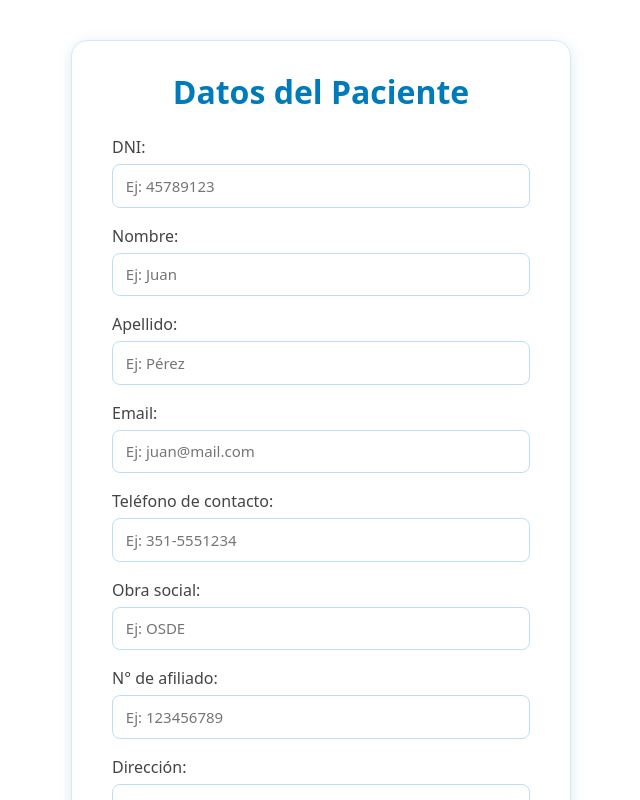
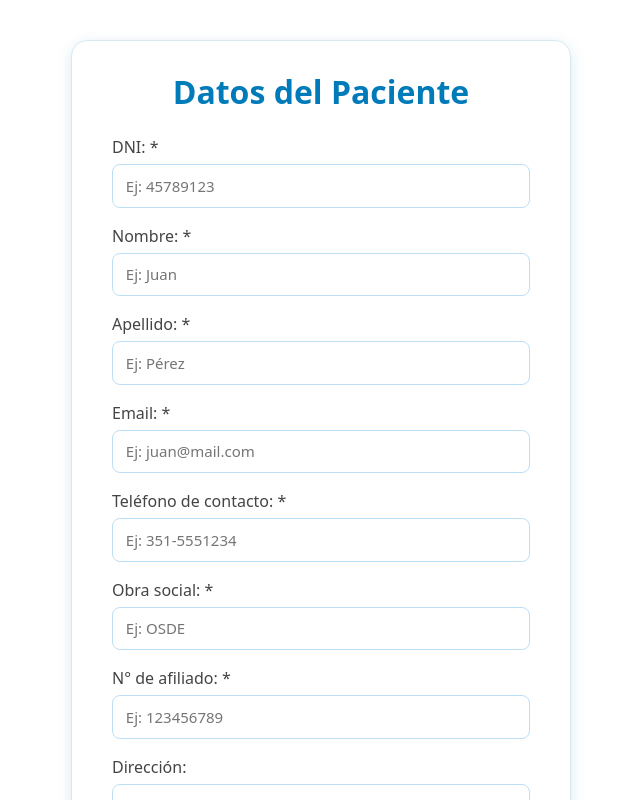
Before and after one commit to 113013-DeSanNicolasMacanoIndira/frontend-TFPS-Ally, an Angular app: page /registrar in a window 1280 px wide. Shown: the top 800 px of the page, without its empty margins (319-959 px from the left). Built offline with nearby package versions, Linux system fonts and the light colour scheme.

Commit message:
modificacion

```diff
--- a/src/app/features/pacientes/pages/registrar-paciente/registrar-paciente.component.html
+++ b/src/app/features/pacientes/pages/registrar-paciente/registrar-paciente.component.html
@@ -5,47 +5,47 @@
 
     <!-- DNI -->
     <div class="form-group">
-      <label for="dni">DNI:</label>
+      <label for="dni">DNI: <span class="required">*</span></label>
       <input id="dni" type="text" formControlName="dni" placeholder="Ej: 45789123" />
     </div>
 
     <!-- Nombre -->
     <div class="form-group">
-      <label for="nombre">Nombre:</label>
+      <label for="nombre">Nombre: <span class="required">*</span></label>
       <input id="nombre" type="text" formControlName="nombre" placeholder="Ej: Juan" />
     </div>
 
     <!-- Apellido -->
     <div class="form-group">
-      <label for="apellido">Apellido:</label>
+      <label for="apellido">Apellido: <span class="required">*</span></label>
       <input id="apellido" type="text" formControlName="apellido" placeholder="Ej: Pérez" />
     </div>
 
     <!-- Email -->
     <div class="form-group">
-      <label for="email">Email:</label>
+      <label for="email">Email: <span class="required">*</span></label>
       <input id="email" type="email" formControlName="email" placeholder="Ej: juan@mail.com" />
     </div>
 
     <!-- Teléfono -->
     <div class="form-group">
-      <label for="telefono_contacto">Teléfono de contacto:</label>
+      <label for="telefono_contacto">Teléfono de contacto: <span class="required">*</span></label>
       <input id="telefono_contacto" type="text" formControlName="telefono_contacto" placeholder="Ej: 351-5551234" />
     </div>
 
     <!-- Obra social -->
     <div class="form-group">
-      <label for="obra_social">Obra social:</label>
+      <label for="obra_social">Obra social: <span class="required">*</span></label>
       <input id="obra_social" type="text" formControlName="obra_social" placeholder="Ej: OSDE" />
     </div>
 
     <!-- N° Afiliado -->
     <div class="form-group">
-      <label for="nro_afiliado">N° de afiliado:</label>
+      <label for="nro_afiliado">N° de afiliado: <span class="required">*</span></label>
       <input id="nro_afiliado" type="text" formControlName="nro_afiliado" placeholder="Ej: 123456789" />
     </div>
 
-    <!-- Dirección -->
+    <!-- Dirección (opcional) -->
     <div class="form-group">
       <label for="direccion">Dirección:</label>
       <input id="direccion" type="text" formControlName="direccion" placeholder="Ej: Av. Colón 1234" />
@@ -53,11 +53,11 @@
 
     <!-- Fecha nacimiento -->
     <div class="form-group">
-      <label for="fecha_nacimiento">Fecha de nacimiento:</label>
+      <label for="fecha_nacimiento">Fecha de nacimiento: <span class="required">*</span></label>
       <input id="fecha_nacimiento" type="date" formControlName="fecha_nacimiento" />
     </div>
 
-    <!-- Discapacidad -->
+    <!-- Discapacidad (opcional) -->
     <div class="form-group">
       <label for="discapacidad">Tipo de discapacidad:</label>
       <select id="discapacidad" formControlName="discapacidad">
```
